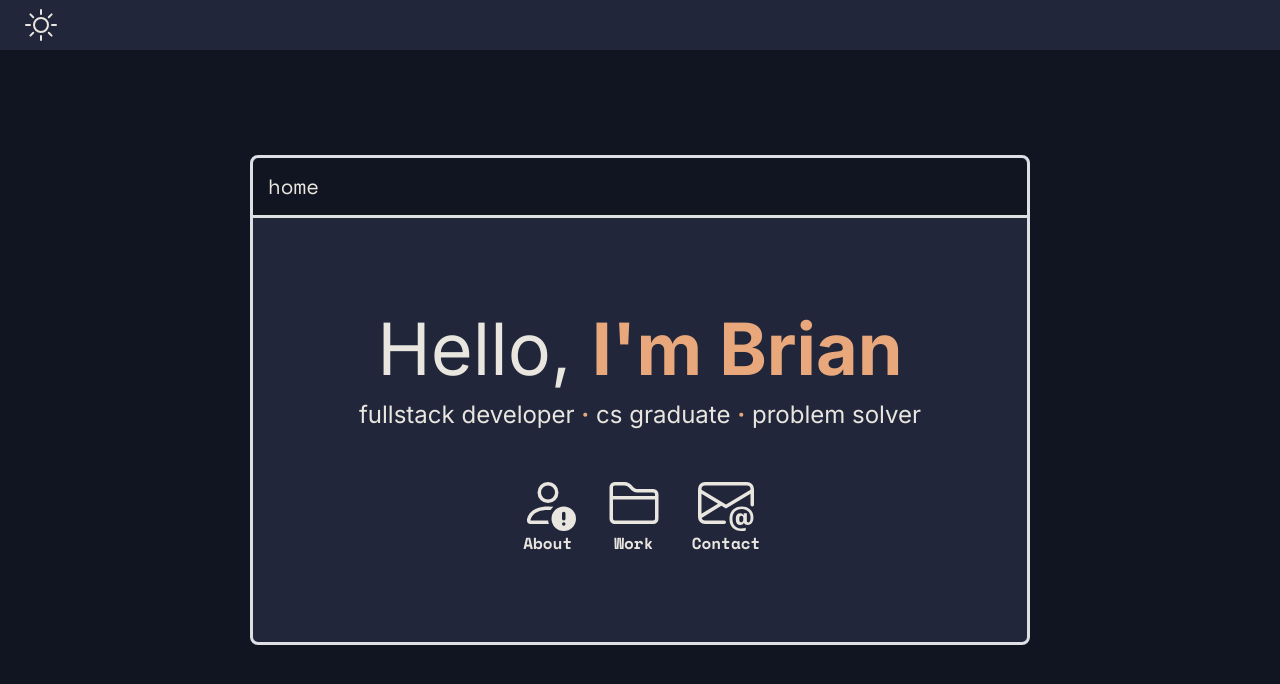
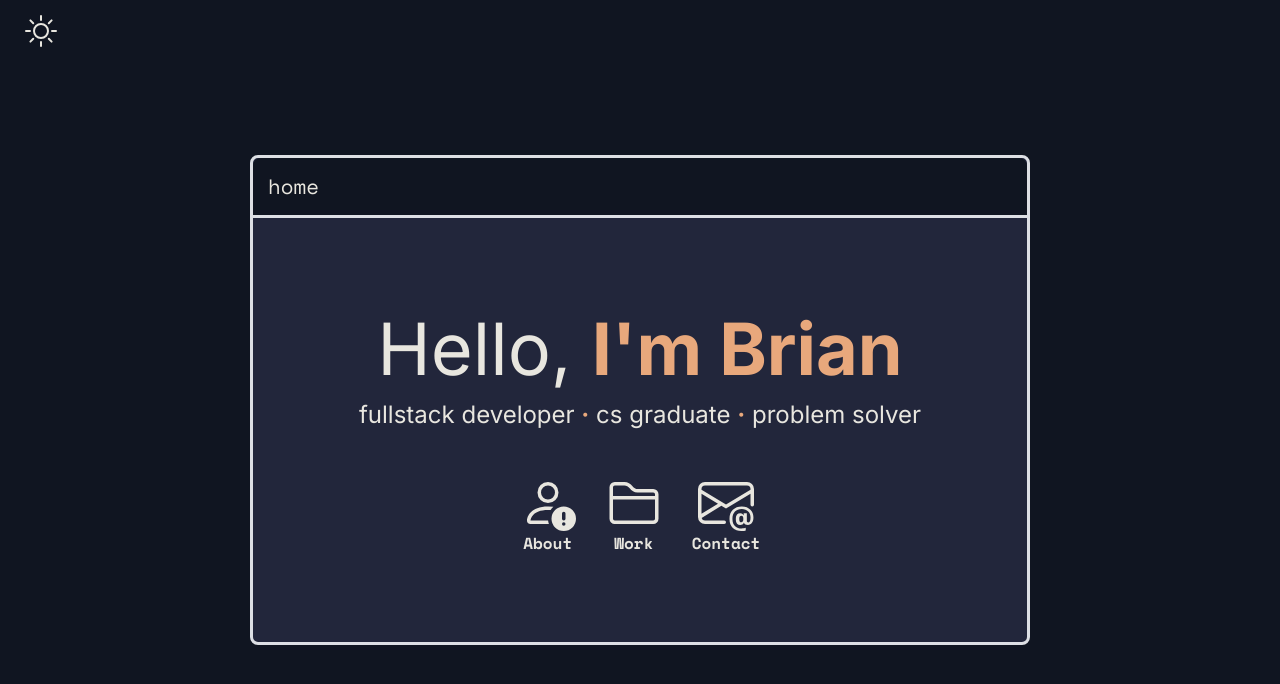
Before and after one commit to TapJc/briansida-portfolio, a React (Vite) app: page / in a window 1280 px wide. Shown: the top 684 px of the page. Built offline with nearby package versions, Linux system fonts and the light colour scheme.

Commit message:
Replace NavBar with ThemeToggle component and remove unused constants

```diff
--- a/src/App.tsx
+++ b/src/App.tsx
@@ -1,5 +1,5 @@
 import Panel from "./components/Panel/Panel";
-import NavBar from "./components/NavBar/NavBar";
+import ThemeToggle from "./components/ThemeToggle/ThemeToggle";
 import NavButton from "./components/Intro/NavButton";
 
 import Intro from "./components/Intro/Intro";
@@ -64,7 +64,7 @@ function App() {
   return (
     <div className={styles.desktop}>
 
-      <NavBar themeIcon={isDarkMode ? <BsSun/> : <BsMoonStars/>} onClick={() => toggleTheme()}/>
+      <ThemeToggle themeIcon={isDarkMode ? <BsSun/> : <BsMoonStars/>} onClick={() => toggleTheme()}/>
 
       <Intro title="home" name="Brian" tags={["fullstack developer", "cs graduate", "problem solver"]}>
         <NavButton onClick={() => togglePanel("about")} icon={<BsPersonExclamation/>} title="About"/>
--- a/src/components/NavBar/NavBar.tsx
+++ /dev/null
@@ -1,17 +0,0 @@
-import React from "react";
-import styles from "./NavBar.module.css"
-
-interface NavBarProps {
-  themeIcon: React.ReactNode;
-  onClick: () => void;
-}
-
-function NavBar({themeIcon, onClick} : NavBarProps) {
-  return (
-      <div className={styles.navBar}>
-        <button className={styles.themeButton} onClick={onClick}>{themeIcon}</button>
-      </div>
-  );
-}
-
-export default NavBar;
--- a/src/components/Panel/Panel.tsx
+++ b/src/components/Panel/Panel.tsx
@@ -1,5 +1,4 @@
 import React from "react";
-import { PANEL_BORDER_OFFSET, NAVBAR_HEIGHT } from "../../constants";
 import styles from "./Panel.module.css";
 import CloseButton from "./CloseButton";
 import { useState, useEffect, useRef } from "react";
@@ -26,6 +25,8 @@ function Panel({title, initialX, initialY, maxWidth, maxHeight, zIndex, onClose,
   // Reference to the title bar element to measure its dimensions for drag boundary calculations
   const titleBarRef = useRef<HTMLDivElement>(null);
 
+  const PANEL_BORDER_OFFSET = 6; // 3px border on each side
+
   // Initiates dragging and calculates the cursor's offset from the panel's top-left corner
   const handleMouseDown = (event : React.MouseEvent) => {
     // Prevent text selection while dragging
@@ -48,7 +49,7 @@ function Panel({title, initialX, initialY, maxWidth, maxHeight, zIndex, onClose,
 
         // Clamp new position between 0 and max bounds
         const currX = Math.max(0, Math.min(event.clientX - offset.x, maxX));
-        const currY = Math.max(NAVBAR_HEIGHT, Math.min(event.clientY - offset.y, maxY));
+        const currY = Math.max(0, Math.min(event.clientY - offset.y, maxY));
 
         setPosition( {x: currX, y: currY} );
       }, {signal: controller.signal});
@@ -76,7 +77,7 @@ function Panel({title, initialX, initialY, maxWidth, maxHeight, zIndex, onClose,
       // Push panel back in bounds if it now exceeds the new viewport dimensions
       setPosition( prev => ({
         x: Math.min(prev.x, maxX),
-        y: Math.max(NAVBAR_HEIGHT, Math.min(prev.y, maxY))
+        y: Math.min(prev.y, maxY),
       }));
 
       }, {signal: controller.signal});
--- a/src/components/NavBar/NavBar.module.css
+++ b/src/components/ThemeToggle/ThemeToggle.module.css
@@ -1,22 +1,13 @@
-.navBar {
-  display: flex;
-  align-items: center;
-  position: fixed;
+.themeButton {
+  position: absolute;
+  left: 25px;
+  top: 15px;
 
-  width: 100%;
-  height: 50px;
-
-  padding: 0 25px;
-  background-color: var(--color-surface);
-}
-
-.themeButton {
   background: none;
   border: none;
   padding: 0;
   cursor: pointer;
 
-  display: flex;
   font-size: 2rem;
   color: var(--color-text);
 
--- /dev/null
+++ b/src/components/ThemeToggle/ThemeToggle.tsx
@@ -0,0 +1,17 @@
+import React from "react";
+import styles from "./ThemeToggle.module.css"
+
+interface NavBarProps {
+  themeIcon: React.ReactNode;
+  onClick: () => void;
+}
+
+function ThemeToggle({themeIcon, onClick} : NavBarProps) {
+  return (
+    <button className={styles.themeButton} onClick={onClick}>
+      {themeIcon}
+    </button>
+  );
+}
+
+export default ThemeToggle;
--- a/src/constants.ts
+++ /dev/null
@@ -1,2 +0,0 @@
-export const NAVBAR_HEIGHT = 50;
-export const PANEL_BORDER_OFFSET = 6; // 3px border on each side
```
